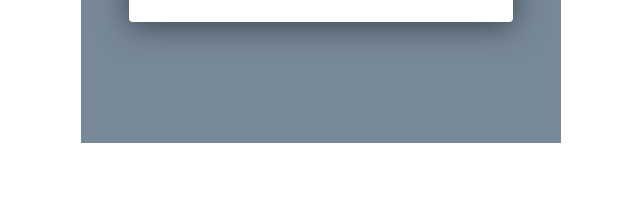
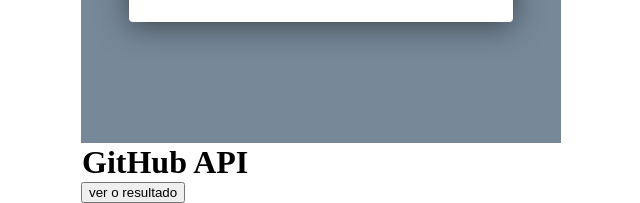
Before and after one commit to VenelDorzier/PORTIFOLIO_projetos, a plain HTML site: page index.html in a window 1280 px wide. Shown: the part 4190-4393 px from the top of the page, without its empty margins (319-959 px from the left). Before the commit the page ends 4333 px from the top, so only its background shows below. Drawn offline with Linux system fonts and the light colour scheme.

Commit message:
commit projetos

```diff
--- a/index.html
+++ b/index.html
@@ -10,9 +10,7 @@
 </head>
 <body>
     <div>
-
     <nav>
-
         <ul>
             <li>
             <a href="#index.html">Apresentação</a>
@@ -300,15 +298,19 @@
                         <img src="img/facebook.png"></img>
                         <p>Facebook</p>
                         </a>
-
             </form>
 
-
-            <script src="script.js"></script>
 </section>
 </main>
 </nav>
 </footer>
+                        <main class="ap">
+                        <h1>GitHub API</h1>
+                        <button onclick="fetchApiData()">ver o resultado</button>
+                        <ul id="fill-list"></ul>
+                        </main>
+
+                        <script src="script.js"></script>
 </div>
 </body>
 </html>
--- a/script.js
+++ b/script.js
@@ -88,3 +88,12 @@ function validarForm(){
     }
 
 }
+
+function fetchApiData(){
+
+    fetch("https://jsonplaceholder.typicode.com/todos/")
+     .then(Response =>
+     Response.json())
+        .then((data) =>
+        console.log(data))
+     }
```
Also changed, not shown: style.css (+9 -11 lines).
